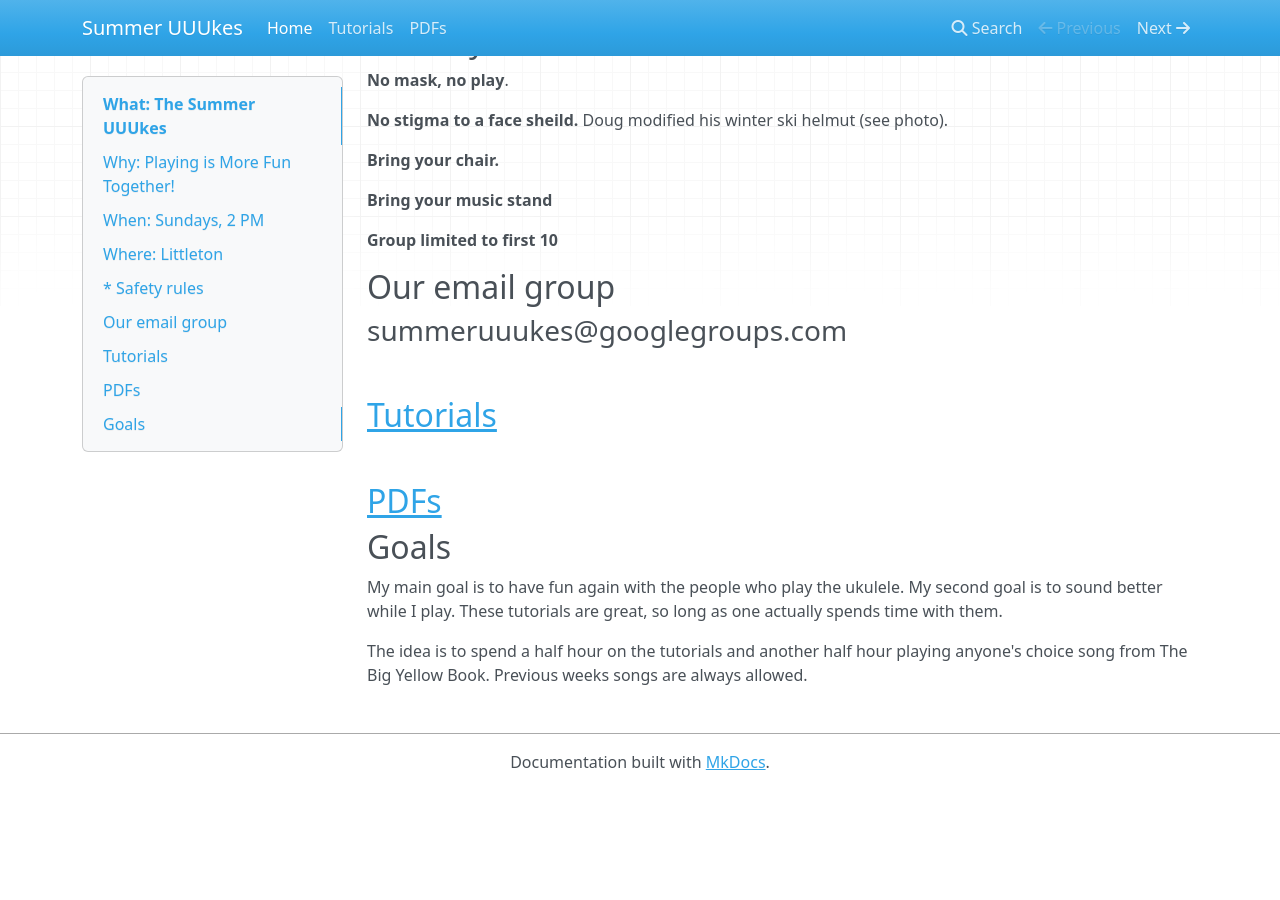
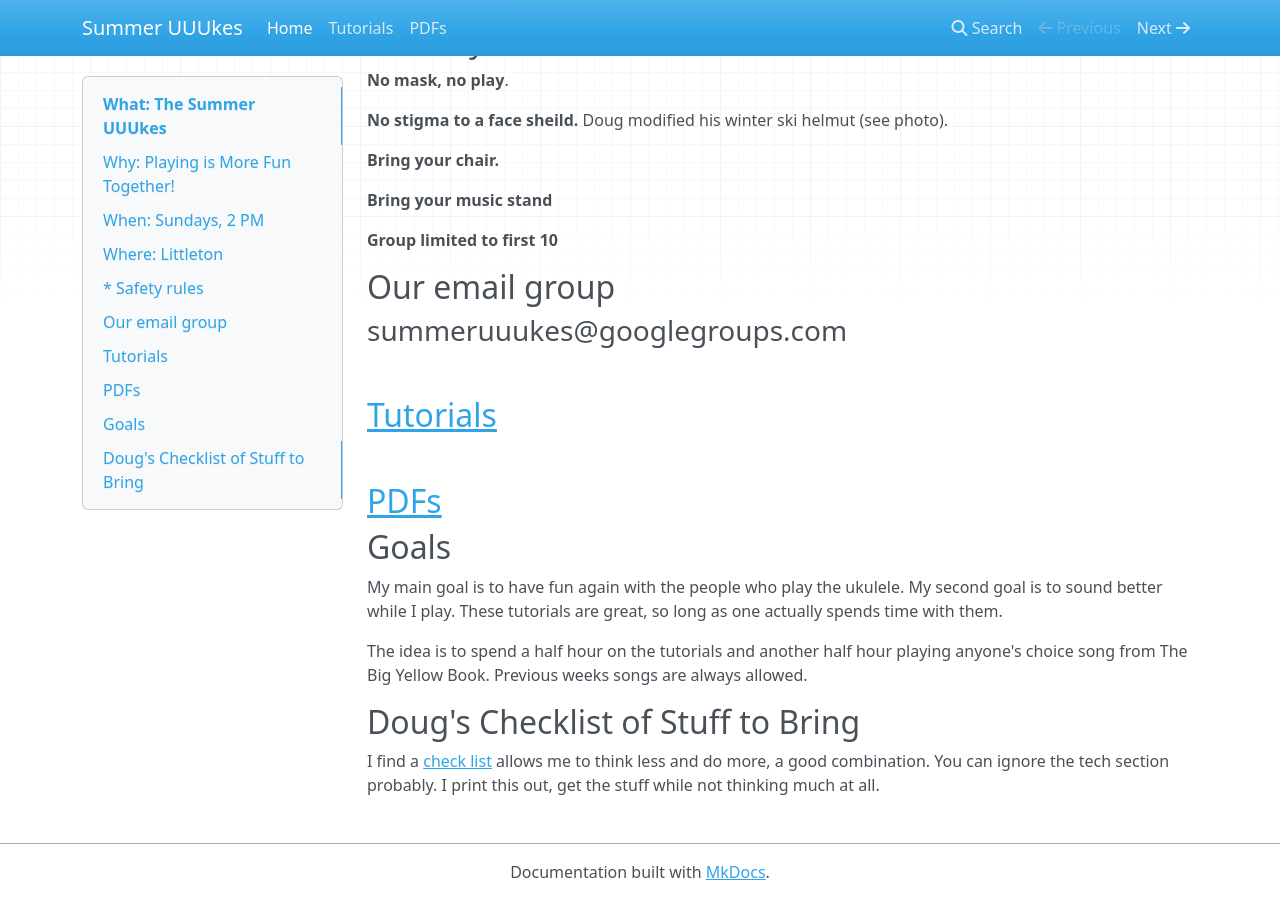
Before and after one commit to dougsweetser/uuukes, an MkDocs documentation site: the page built from docs/index.md, in a window 1280 px wide and 900 px high, scrolled down 1128 px. Built offline with MkDocs 1.6.1, drawn with Linux system fonts in a browser that asks for light colours; nearby versions of some CDN libraries; before the commit the page ends 1918 px from its top, so only the background shows below that.

Commit message:
Updated.

```diff
--- a/docs/index.md
+++ b/docs/index.md
@@ -46,3 +46,9 @@ as one actually spends time with them.
 The idea is to spend a half hour on the tutorials and another half hour playing
 anyone's choice song from The Big Yellow Book. Previous weeks songs are always
 allowed.
+
+## Doug's Checklist of Stuff to Bring
+
+I find a [check list](pdfs/stuff_checklist.pdf) allows me to think less and do more, a good combination.
+You can ignore the tech section probably. I print this out, get the stuff while
+not thinking much at all.
```
Also changed, not shown: docs/pdfs/pdfs.md (+2 -8 lines).
